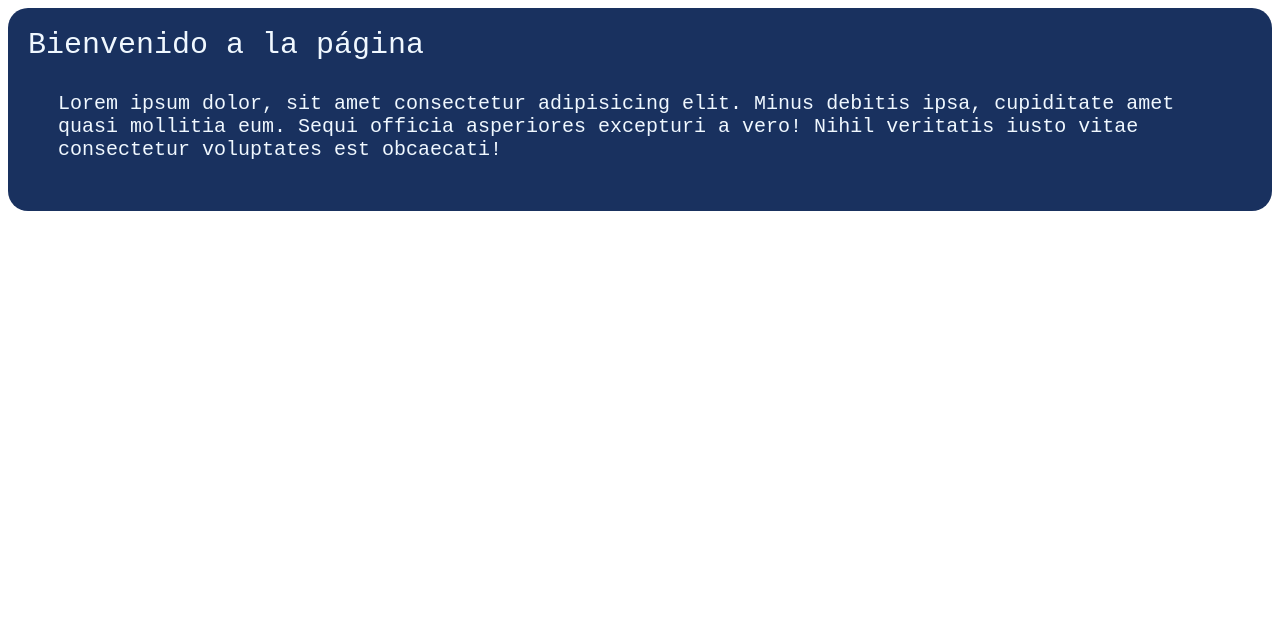
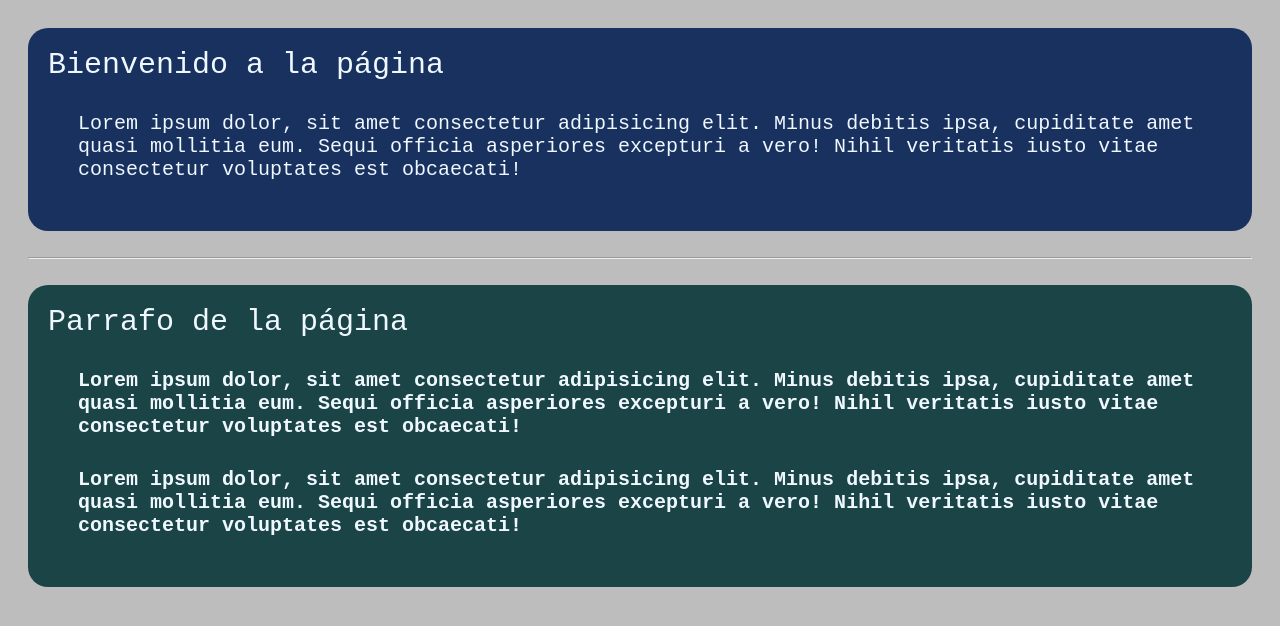
Before and after one commit to LuisEnriqueChavarriaVazquez/prueba-hyperblog, a plain HTML site: page index.html in a window 1280 px wide. Drawn offline with Linux system fonts and the light colour scheme.

Commit message:
Contenido de la rama master

```diff
--- a/css/styles.css
+++ b/css/styles.css
@@ -16,6 +16,20 @@
     margin: 30px;
 }
 
+.textoParrafo{
+    color: aliceblue !important;
+    font-weight: 600 !important;
+}
+
+.parrafoContainer{
+    background-color: rgb(27, 68, 70) !important;
+}
+
 *{
     color: aliceblue;
 }
+
+body{
+    padding: 20px;
+    background-color: rgb(189, 189, 189) ;
+}
--- a/index.html
+++ b/index.html
@@ -16,6 +16,20 @@
             quasi mollitia eum. Sequi officia asperiores excepturi a vero! Nihil veritatis iusto vitae consectetur
             voluptates est obcaecati!</div>
     </div>
+    <br>
+    <hr><br>
+    <div class="container parrafoContainer">
+        <div class="title">Parrafo de la página</div>
+        <div class="texto textoParrafo">Lorem ipsum dolor, sit amet consectetur adipisicing elit. Minus debitis ipsa,
+            cupiditate amet
+            quasi mollitia eum. Sequi officia asperiores excepturi a vero! Nihil veritatis iusto vitae consectetur
+            voluptates est obcaecati!</div>
+
+        <div class="texto textoParrafo">Lorem ipsum dolor, sit amet consectetur adipisicing elit. Minus debitis ipsa,
+            cupiditate amet
+            quasi mollitia eum. Sequi officia asperiores excepturi a vero! Nihil veritatis iusto vitae consectetur
+            voluptates est obcaecati!</div>
+    </div>
 </body>
 
 </html>
```
